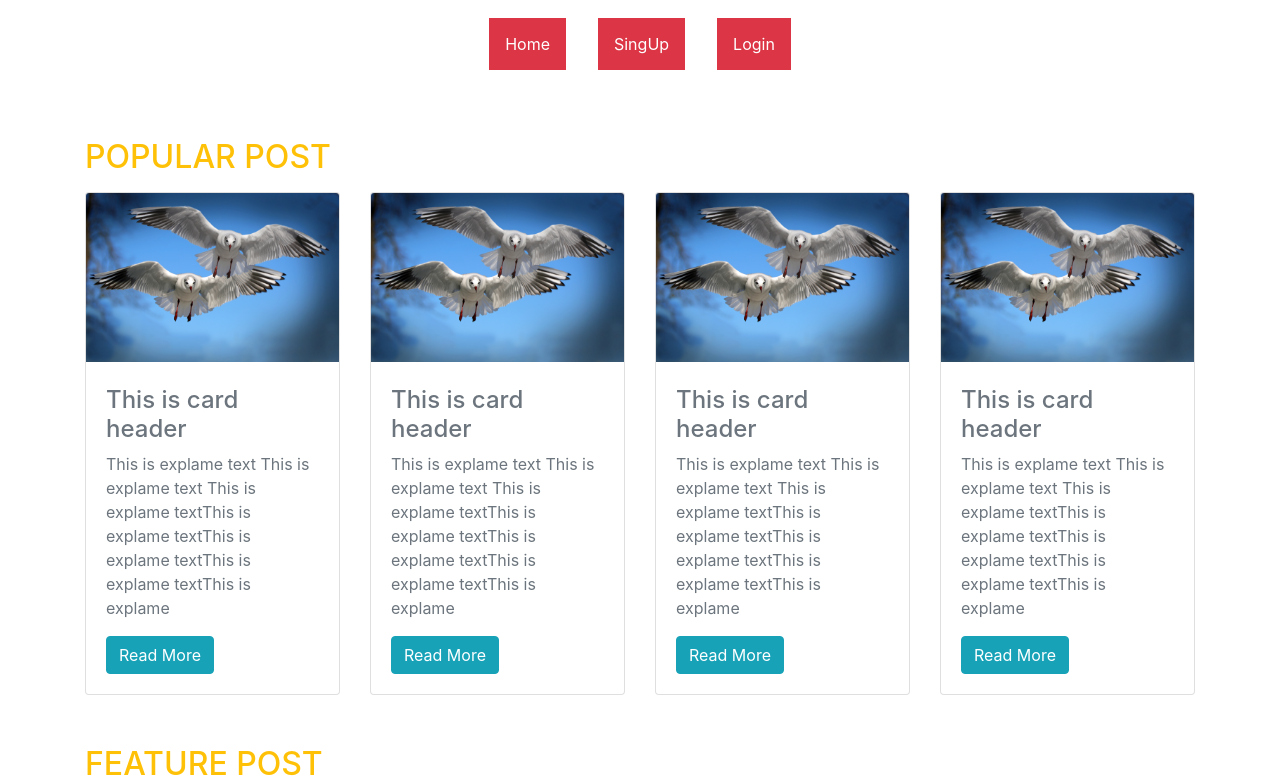
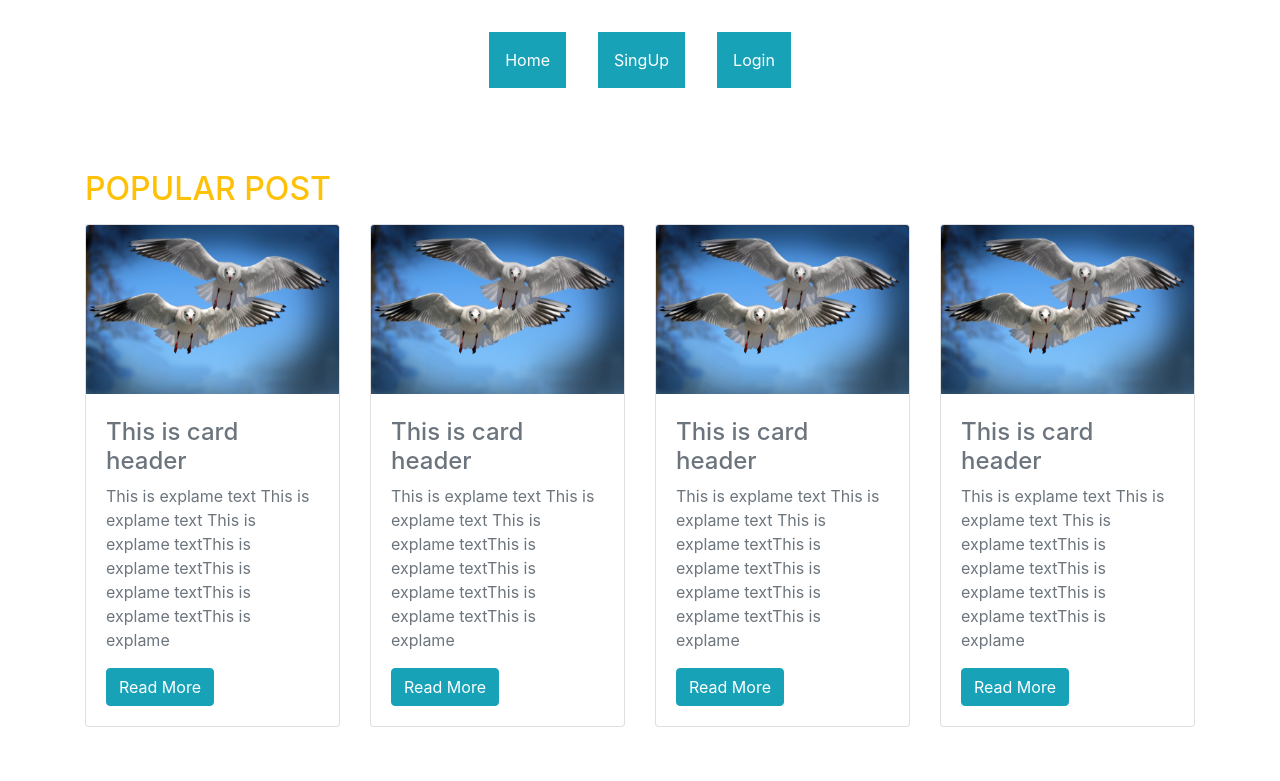
Before and after one commit to NaimBiswas/react-js-practice, a React (Create React App) app: page / in a window 1280 px wide. Shown: the top 781 px of the page. Built offline with nearby package versions, Linux system fonts and the light colour scheme.

Commit message:
change color and link hover effert

```diff
--- a/src/index.js
+++ b/src/index.js
@@ -19,15 +19,15 @@ const MyRouter = (
         <Router>
         <nav className="nav justify-content-center">
         <li className="nav-link  active">
-        <Link className='text-white bg-danger p-3' to='/'>Home</Link>
+        <Link className='text-white bg-info p-3 nav-link' to='/'>Home</Link>
         </li>
 
          <li className="nav-link " >
-            <Link className='text-white bg-danger p-3' to='/singup'>SingUp</Link>
+            <Link className='text-white bg-info p-3 nav-link' to='/singup'>SingUp</Link>
          </li>
 
          <li className="nav-link " >
-            <Link className='text-white bg-danger p-3' to='/login'>Login</Link>
+            <Link className='text-white bg-info p-3 nav-link' to='/login'>Login</Link>
          </li>
 
 
```
Also changed, not shown: 1 other file (tests, documents, lock files or other folders).
